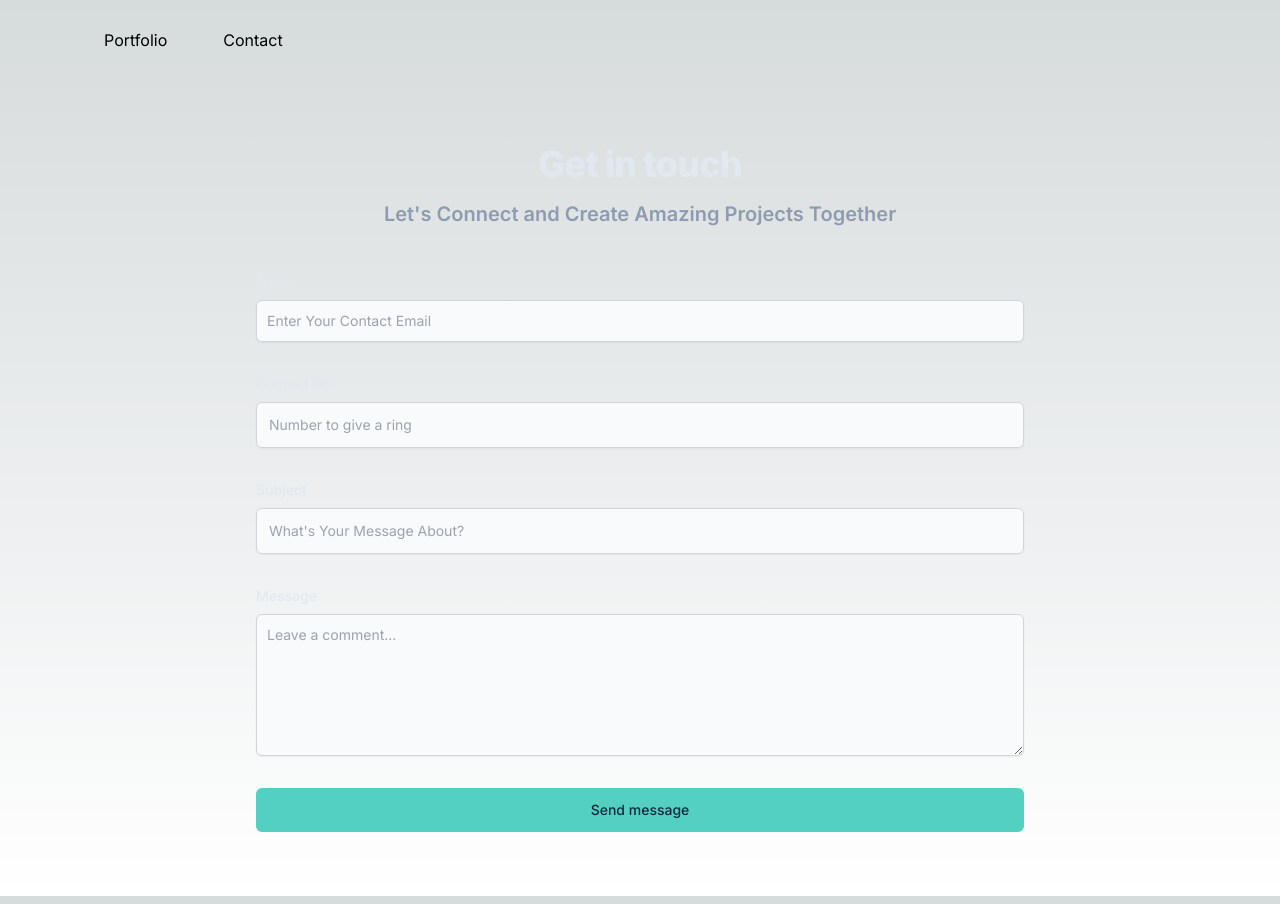
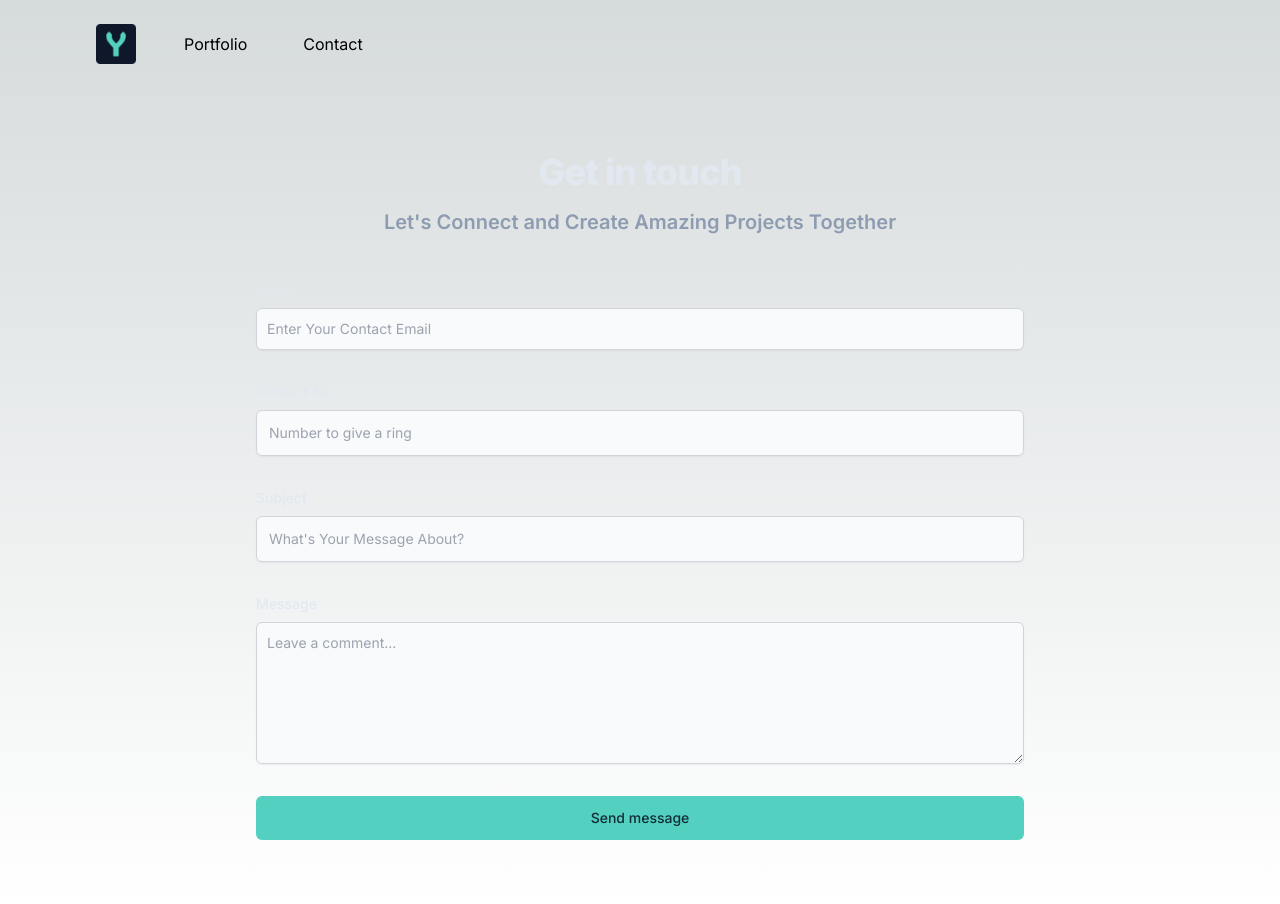
Before and after one commit to YashChauhan858/skords, a Next.js app: page /contact in a window 1280 px wide. Built offline with nearby package versions, Linux system fonts and the light colour scheme.

Commit message:
Added logo to nav bar

```diff
--- a/src/components/Global/Nav/Nav.tsx
+++ b/src/components/Global/Nav/Nav.tsx
@@ -1,9 +1,15 @@
+import Image from "next/image";
 import Link from "next/link";
 
 const Nav = () => {
   return (
     <nav className="p-6 px-24 sticky top-0">
-      <ul className="flex gap-10">
+      <ul className="flex gap-10 items-center">
+        <li className="select-none cursor-pointer">
+          <Link href={"/"}>
+            <Image src={"/logo.png"} alt="logo" height={40} width={40} />
+          </Link>
+        </li>
         <li className="select-none cursor-pointer  transition-all duration-200 px-2 py-1 rounded-full hover:text-badgeText hover:bg-badgeBg">
           <Link href={"/portfolio"}>Portfolio</Link>
         </li>
```
Also changed, not shown: public/logo.png (added).
